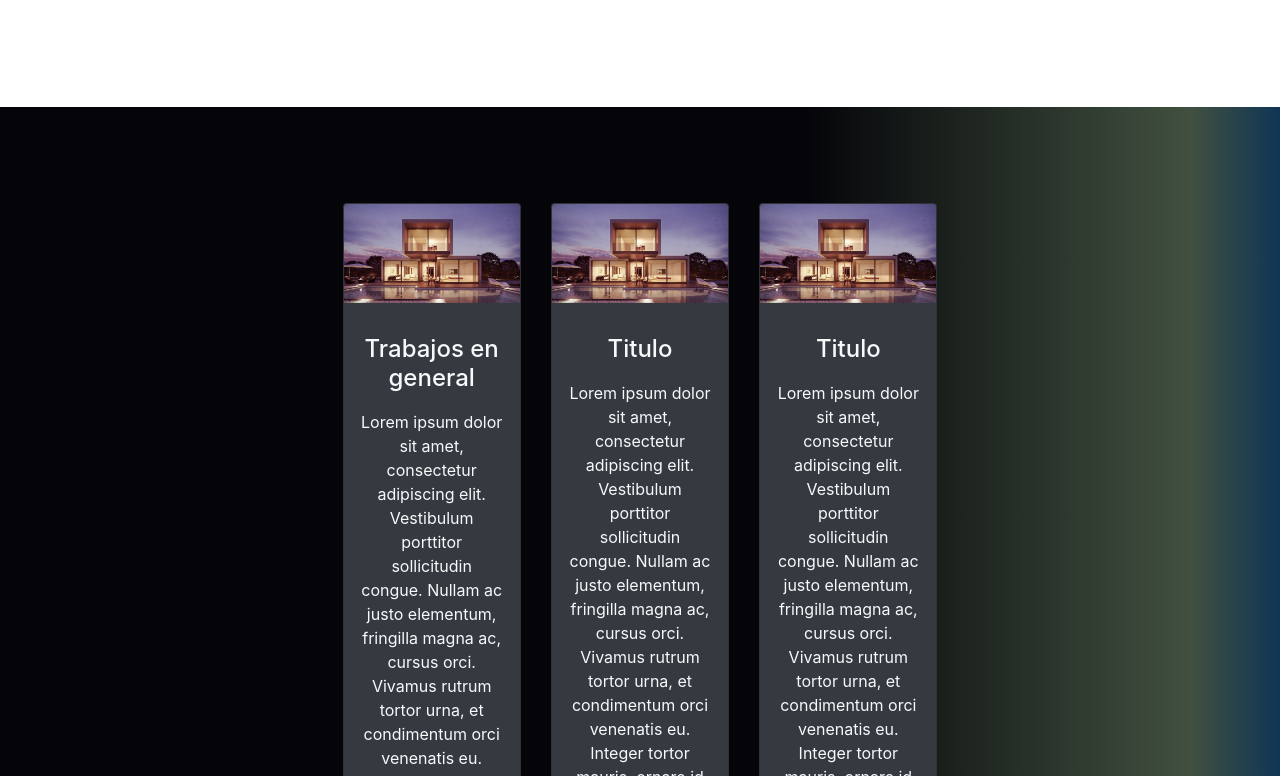
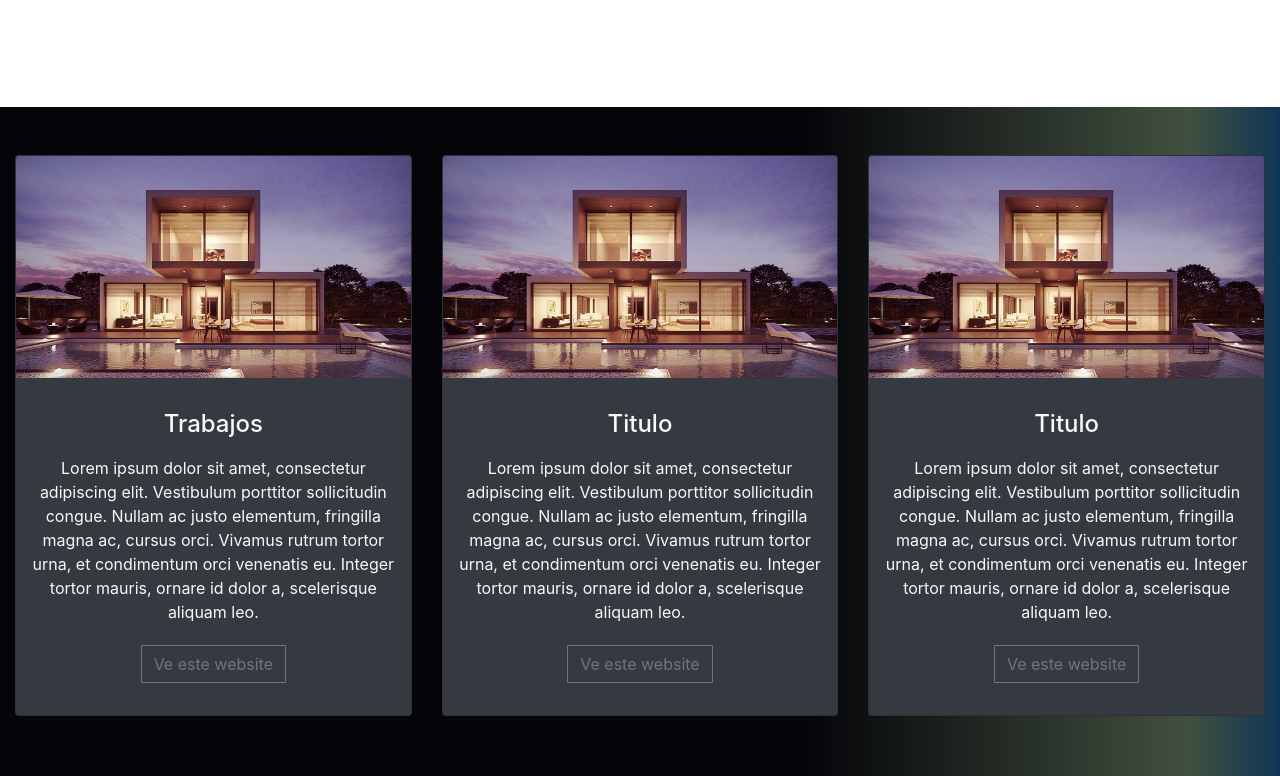
Before and after one commit to JoseVel4zquez/Trabajos, a React (Create React App) app: page / in a window 1280 px wide. Shown: the part 1264-2040 px from the top of the page. Built offline with nearby package versions, Linux system fonts and the light colour scheme.

Commit message:
correccion

```diff
--- a/src/components/Cards.js
+++ b/src/components/Cards.js
@@ -6,7 +6,7 @@ import "../components/css/home.css";
 const cards = [
   {
     id: 1,
-    title: "Trabajos en general",
+    title: "Trabajos",
     image: house,
     url: "https://kstech.club",
     //text: 'Esto es una prueba chida xd'
@@ -46,7 +46,7 @@ const cards = [
 function Cards() {
   return (
     <div className="container-fluid d-flex justify-content-center align-items-center Home">
-      <div className="row mt-5 w-50">
+      <div className="row row-cols-2 row-cols-sm-2  row-cols-md-4">
         {cards.map((card) => (
           <div className="mt-5 mb-5 col-md-4" key={card.id}>
             <Card
```
